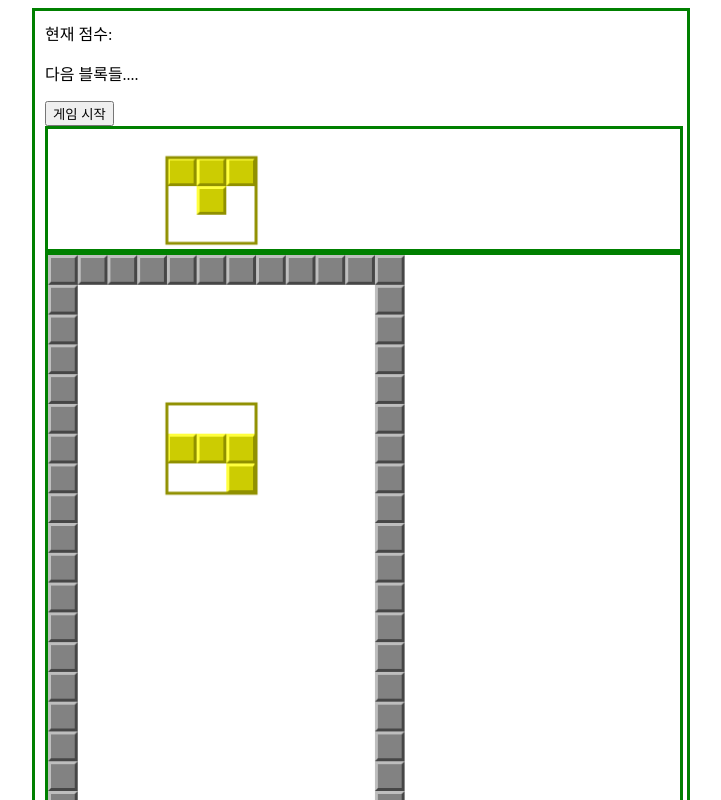
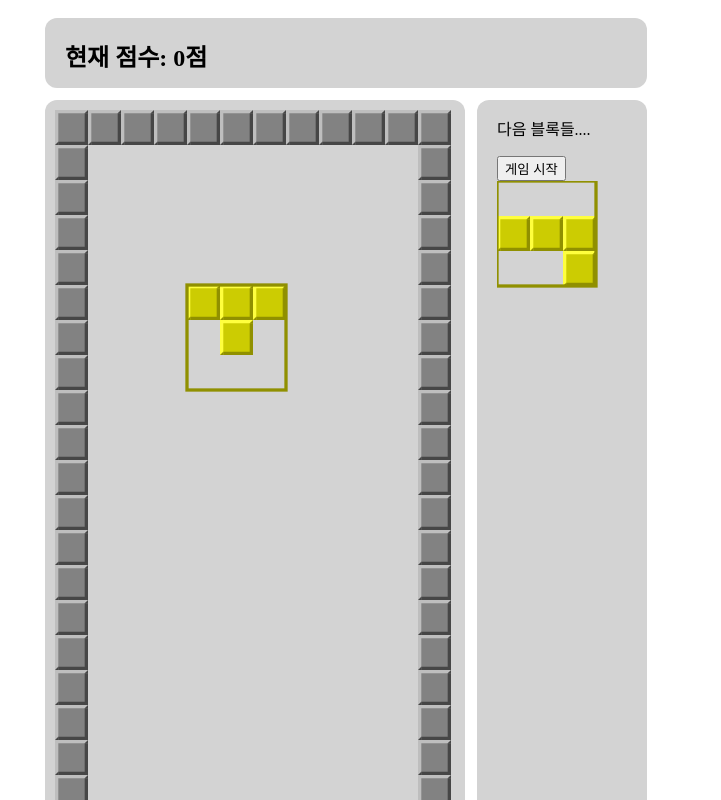
Before and after one commit to WooSeob/wooseob.github.io, a plain HTML site: page index.html in a window 1280 px wide. Both pictures are taken after a click on the button "게임 시작". Shown: the top 800 px of the page, without its empty margins (279-1000 px from the left). Drawn offline with Linux system fonts and the light colour scheme; animation ran at ten frames a second.

Commit message:
디자인 수정

```diff
--- a/css/main.css
+++ b/css/main.css
@@ -1,18 +1,46 @@
 .center {
   margin: auto;
   width: 50%;
-  border: 3px solid green;
+
   padding: 10px;
 }
 
 #main-container {
-  border: 3px solid green;
+  /* border: 3px solid green; */
   width: 100%;
-  height: 800px;
+  height: 100%;
+  /* height: 800px; */
 }
 
 #next-container {
-  border: 3px solid green;
+  /* border: 3px solid green; */
   width: 100%;
-  height: 120px;
+  height: 500px;
+  /* height: 120px; */
 }
+
+.container {
+  display: grid;
+  grid-template-columns: 420px 170px;
+  grid-template-rows: 70px 800px;
+  /* border: 3px solid green; */
+  gap: 12px;
+}
+
+.box {
+  border-radius: 12px;
+  background-color: lightgray;
+}
+
+.box1 {
+  grid-column: 1/3;
+  padding-left: 20px;
+}
+
+.box2 {
+  padding: 10px;
+}
+
+.box3 {
+  padding-left: 20px;
+}
--- a/index.html
+++ b/index.html
@@ -5,12 +5,20 @@
   </head>
   <body>
     <div class="center">
-      <a>현재 점수:</a>
-      <a id="score"></a>
-      <p>다음 블록들....</p>
-      <button id="start">게임 시작</button>
-      <canvas id="next-container"></canvas>
-      <canvas id="main-container"></canvas>
+      <div class="container">
+        <div class="box box1">
+          <h2 id="score">현재 점수: 0점</h2>
+        </div>
+        <div class="box box2">
+          <canvas id="main-container"></canvas>
+        </div>
+
+        <div class="box box3">
+          <p>다음 블록들....</p>
+          <button id="start">게임 시작</button>
+          <canvas id="next-container"></canvas>
+        </div>
+      </div>
     </div>
 
     <script src="./js/main.js" type="module"></script>
--- a/js/game.js
+++ b/js/game.js
@@ -15,14 +15,14 @@ export default class GameManager {
     this.col = col + 2;
 
     this.board = new Board(this.row, this.col);
-    // this.blockWidth = Math.floor(canvasBoard.width / (col + 2));
-    // this.blockHeight = Math.floor(canvasBoard.height / (row + 2));
-    this.blockWidth = 30;
-    this.blockHeight = 30;
+    this.blockWidth = Math.floor(canvasBoard.width / (col + 2));
+    this.blockHeight = Math.floor(canvasBoard.height / (row + 2));
+    // this.blockWidth = 30;
+    // this.blockHeight = 30;
 
     this.offsetX = this.blockWidth;
     this.offsetY = this.blockHeight;
-    // console.log(this);
+    console.log(this);
 
     this.eventBus = new EventBus();
 
@@ -61,7 +61,7 @@ export default class GameManager {
   }
 
   start() {
-    this.spawner = new Spawner();
+    this.spawner = new Spawner(this);
     this.board = new Board(this.row, this.col);
     this.score = new Score(this.eventBus);
 
@@ -125,7 +125,7 @@ export default class GameManager {
     // this.current.clear(this.canvasBoard.ctx);
     this.board?.occupiedBlocks.forEach(drawBlock);
 
-    this.spawner?.next?.draw(this.nextCanvasBoard.ctx);
+    this.spawner?._next?.draw(this.nextCanvasBoard.ctx);
     this.current?.draw(this.canvasBoard.ctx);
 
     this.timer?.run();
--- a/js/main.js
+++ b/js/main.js
@@ -26,7 +26,7 @@ const game = new GameManager(
   new CanvasBoard(canvas),
   new CanvasBoard(canvasNext),
   (score) => {
-    document.getElementById("score").innerHTML = score;
+    document.getElementById("score").innerHTML = "현재 점수: " + score + "점";
   },
   (score) => {
     document.getElementById("start").innerHTML = "재시작";
--- a/js/tetris/spawner.js
+++ b/js/tetris/spawner.js
@@ -4,18 +4,17 @@ import { Tetromino } from "./model.js";
 import { rand } from "../utils.js";
 
 export default class Spawner {
-  next;
-  constructor() {}
+  _next = undefined;
+  originState = {};
+
+  constructor(manager) {
+    this.next = this._spawnInternal(manager);
+  }
 
   spawn(manager) {
-    if (this.next) {
-      const t = this.next;
-      this.next = this._spawnInternal(manager);
-      return t;
-    }
-
+    const t = this.next;
     this.next = this._spawnInternal(manager);
-    return this._spawnInternal(manager);
+    return t;
   }
 
   _spawnInternal(manager) {
@@ -38,4 +37,43 @@ export default class Spawner {
     }
     return tetromino;
   }
+
+  get next() {
+    // 메인 캔버스에 스포닝 하기 위해 오프셋 정보 restore
+    if (this._next === undefined) {
+      return undefined;
+    }
+
+    return new Tetromino(
+      this._next.arr,
+      this.originState.x,
+      this.originState.y,
+      this.originState.offsetX,
+      this.originState.offsetY,
+      this._next.color,
+      this._next.bWidth,
+      this._next.bheight
+    );
+  }
+
+  set next(value) {
+    // 다음 테트로미노 영역에 표시하기 위해 오프셋 정보를 제거
+    this.originState = {
+      offsetX: value.offsetX,
+      offsetY: value.offsetY,
+      x: value.x,
+      y: value.y,
+    };
+
+    this._next = new Tetromino(
+      value.arr,
+      0,
+      0,
+      0,
+      0,
+      value.color,
+      value.bWidth,
+      value.bheight
+    );
+  }
 }
```
